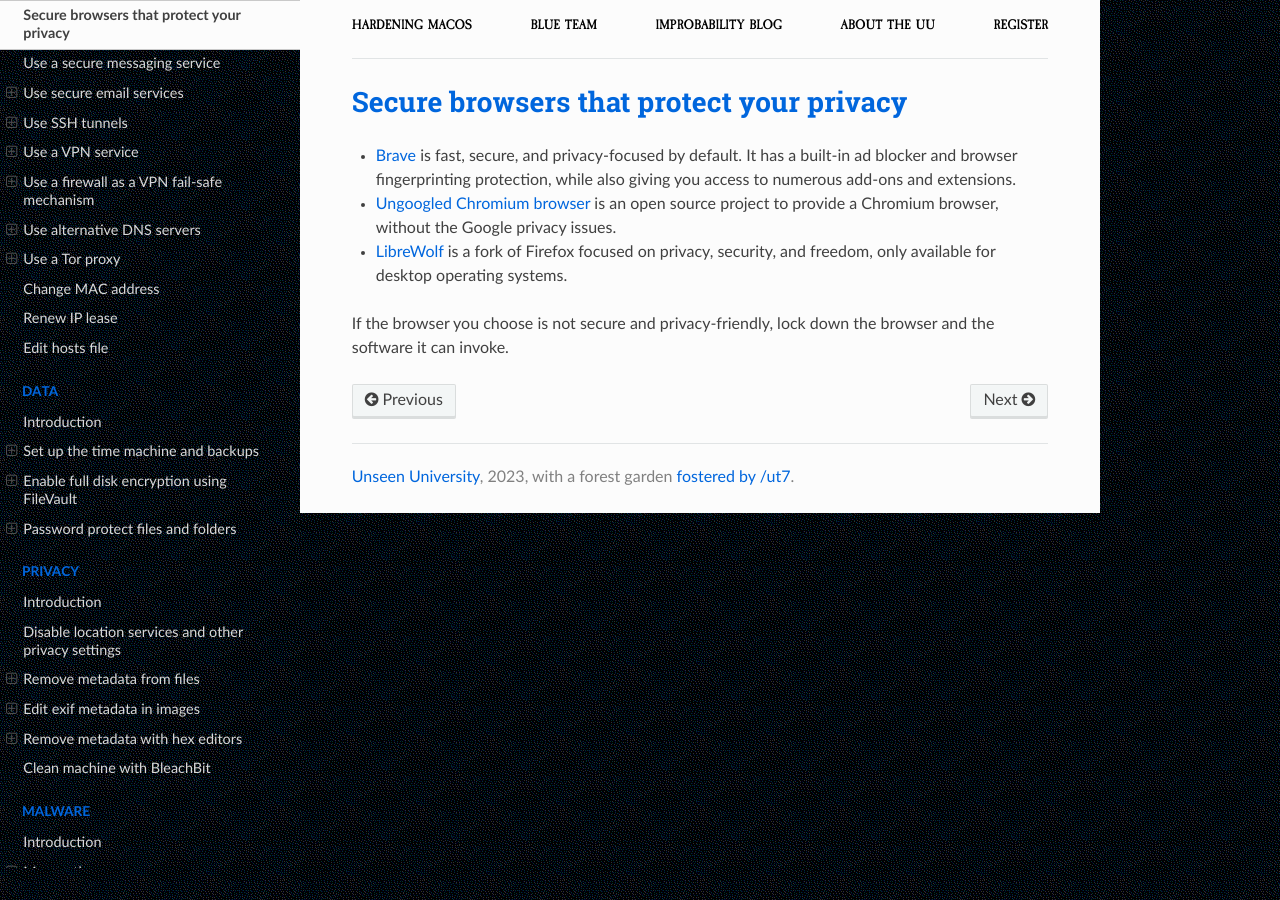
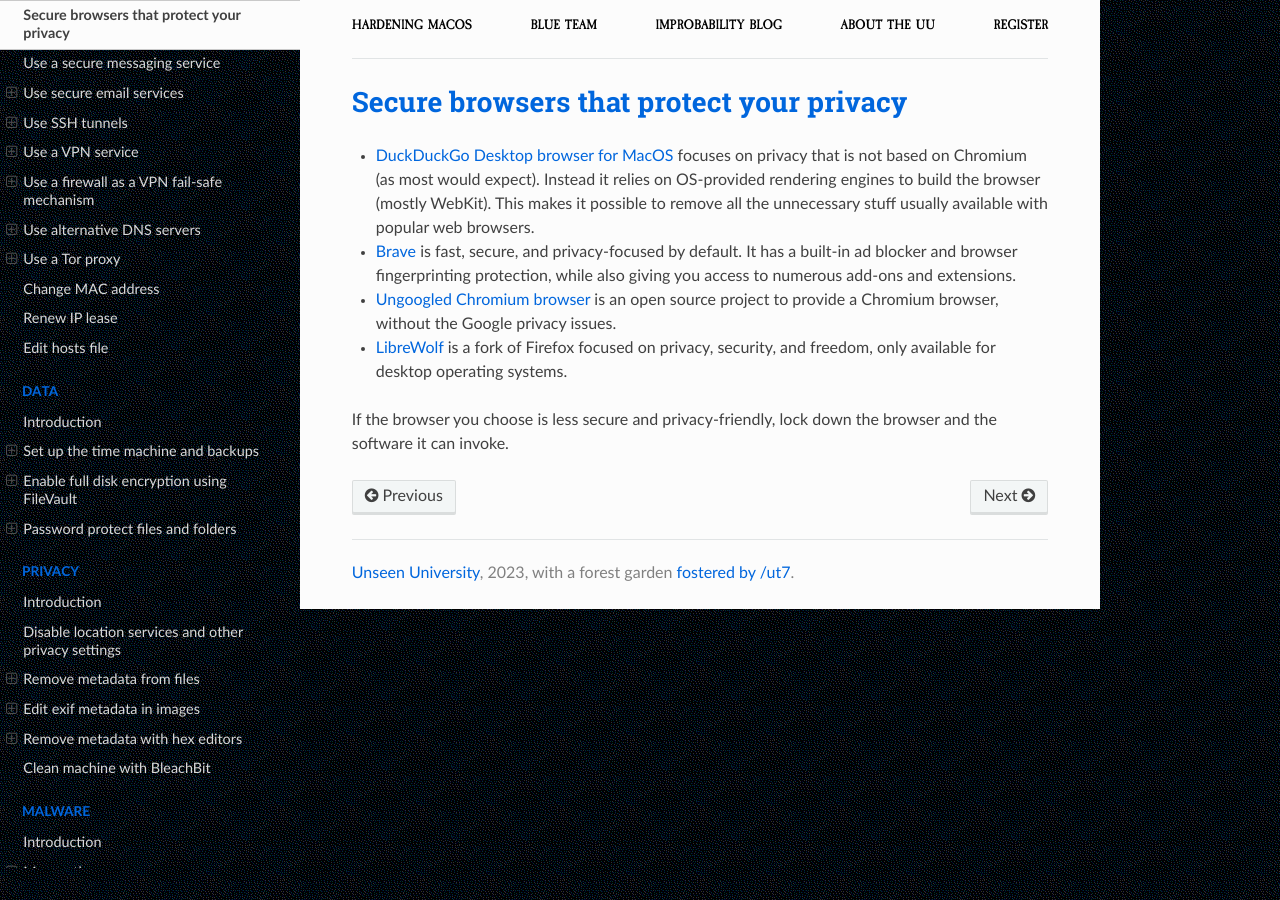
Before and after one commit to tymyrddin/blue-macos, a Sphinx documentation site: the page built from source/docs/services/browsers.md, in a window 1280 px wide. Built offline with Sphinx 7.4.7 and the Read the Docs theme 2.0.0, drawn with Linux system fonts in a browser that asks for light colours.

Commit message:
Added DuckDuckGo Desktop browser

```diff
--- a/source/docs/services/browsers.md
+++ b/source/docs/services/browsers.md
@@ -1,8 +1,9 @@
 # Secure browsers that protect your privacy
 
+* [DuckDuckGo Desktop browser for MacOS](https://duckduckgo.com/mac) focuses on privacy that is not based on Chromium (as most would expect). Instead it relies on OS-provided rendering engines to build the browser (mostly WebKit). This makes it possible to remove all the unnecessary stuff usually available with popular web browsers.
 * [Brave](https://brave.com/) is fast, secure, and privacy-focused by default. It has a built-in ad blocker and browser fingerprinting
 protection, while also giving you access to numerous add-ons and extensions.
 * [Ungoogled Chromium browser](https://github.com/Eloston/ungoogled-chromium) is an open source project to provide a Chromium browser, without the Google privacy issues.
 * [LibreWolf](https://librewolf.net/) is a fork of Firefox focused on privacy, security, and freedom, only available for desktop operating systems.
 
-If the browser you choose is not secure and privacy-friendly, lock down the browser and the software it can invoke.
+If the browser you choose is less secure and privacy-friendly, lock down the browser and the software it can invoke.
```
